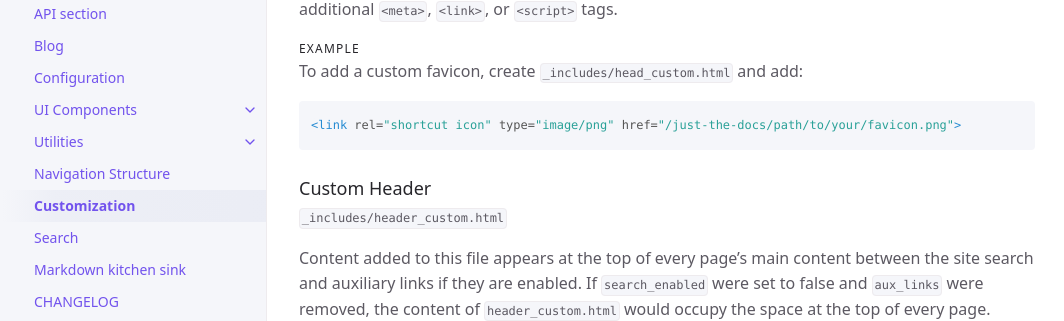
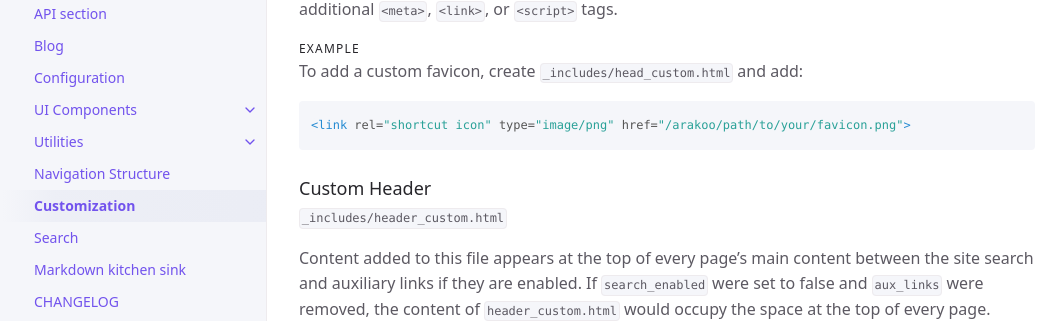
Before and after one commit to elishadamu97/arakoo, a Jekyll site: the page built from docs/customization.md, in a window 1280 px wide and 900 px high, scrolled down 3685 px. Shown: the part 142-463 px from the top of the window, without its empty margins (105-1169 px from the left). Built offline with Jekyll 4.4.1, drawn with Linux system fonts in a browser that asks for light colours.

Commit message:
Initial commit

```diff
--- a/_config.yml
+++ b/_config.yml
@@ -15,7 +15,7 @@
 # in the templates via {{ site.myvariable }}.
 title: Just the Docs
 description: A Jekyll theme for documentation
-baseurl: "/just-the-docs" # the subpath of your site, e.g. /blog
+baseurl: "/arakoo" # the subpath of your site, e.g. /blog
 url: "https://elishadamu97.github.io/arakoo/" # the base hostname & protocol for your site, e.g. http://example.com
 
 permalink: pretty
```
